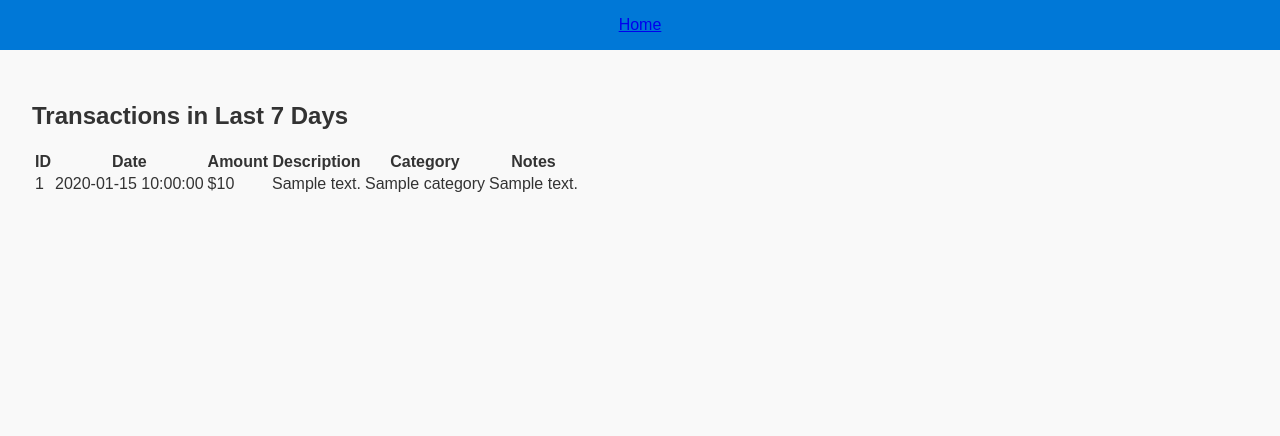
After one commit to atunison3/pytransactions, a FastAPI app: template src/templates/transactions_last_seven.html in a window 1280 px wide. The commit adds this page. Shown: the top 436 px of the page. Run offline with FastAPI, Linux system fonts and the light colour scheme; the template is opened without the code that fills it: most values are stand-ins (such as "Sample title", 1, 10 or a date in 2020).

Commit message:
Added functionality to view last seven days of transcations in fastapi

```diff
--- a/src/app.py
+++ b/src/app.py
@@ -52,25 +52,21 @@ async def handle_transaction(
         {"request": request}
     )
 
-@app.post('/update-transaction', response_class=HTMLResponse)
-async def update_transaction(
-    request: Request,
-    transaction_id: int = Form(...),
-    amount: float = Form(...),
-    date: str = Form(...),
-    description: str = Form(...),
-    category: str = Form(...),
-    notes: str = Form(None)
-):
+@app.get('/get-last-seven-days', response_class=HTMLResponse)
+async def get_last_seven_days(request: Request):
 
     # Use sql app to correct transaction
-    sql_app.correct_transaction(
-        transaction_id, amount,
-        date, description,
-        category, notes
-    )
+    print('here')
+    transactions = sql_app.list_last_seven_days()
+    if transactions:
+        print(len(transactions))
+
+    #transactions
 
     return templates.TemplateResponse(
-        'transaction_form.html',
-        {'request': request}
+        'transactions_last_seven.html',
+        {
+            'request': request,
+            'transactions': transactions
+        }
     )
--- a/src/templates/home.html
+++ b/src/templates/home.html
@@ -9,5 +9,5 @@
 <a href="/add-transaction" class="button">Transaction Forms</a><br>
 
 <h3>Other</h3>
-<a href="/update-transaction" class="button">Update Transaction</a>
+<a href="/get-last-seven-days" class="button">Update Transaction</a>
 {% endblock %}
--- /dev/null
+++ b/src/templates/transactions_last_seven.html
@@ -0,0 +1,37 @@
+{% extends "base.html" %}
+
+{% block title %}Update Transaction{% endblock %}
+
+{% block content %}
+<h2>Transactions in Last 7 Days</h2>
+
+{% if transactions %}
+<table>
+    <thead>
+        <tr>
+            <th>ID</th>
+            <th>Date</th>
+            <th>Amount</th>
+            <th>Description</th>
+            <th>Category</th>
+            <th>Notes</th>
+        </tr>
+    </thead>
+    <tbody>
+        {% for transaction in transactions %}
+        <tr>
+            <td>{{ transaction.transaction_id }}</td>
+            <td>{{ transaction.date }}</td>
+            <td>${{ transaction.amount }}</td>
+            <td>{{ transaction.description }}</td>
+            <td>{{ transaction.category }}</td>
+            <td>{{ transaction.notes }}</td>
+        </tr>
+        {% endfor %}
+    </tbody>
+</table>
+{% else %}
+<p>No transactions found in the last 7 days.</p>
+{% endif %}
+
+{% endblock %}
```
Also changed, not shown: src/templates/transaction_update_form.html (deleted, +0 -40 lines).
